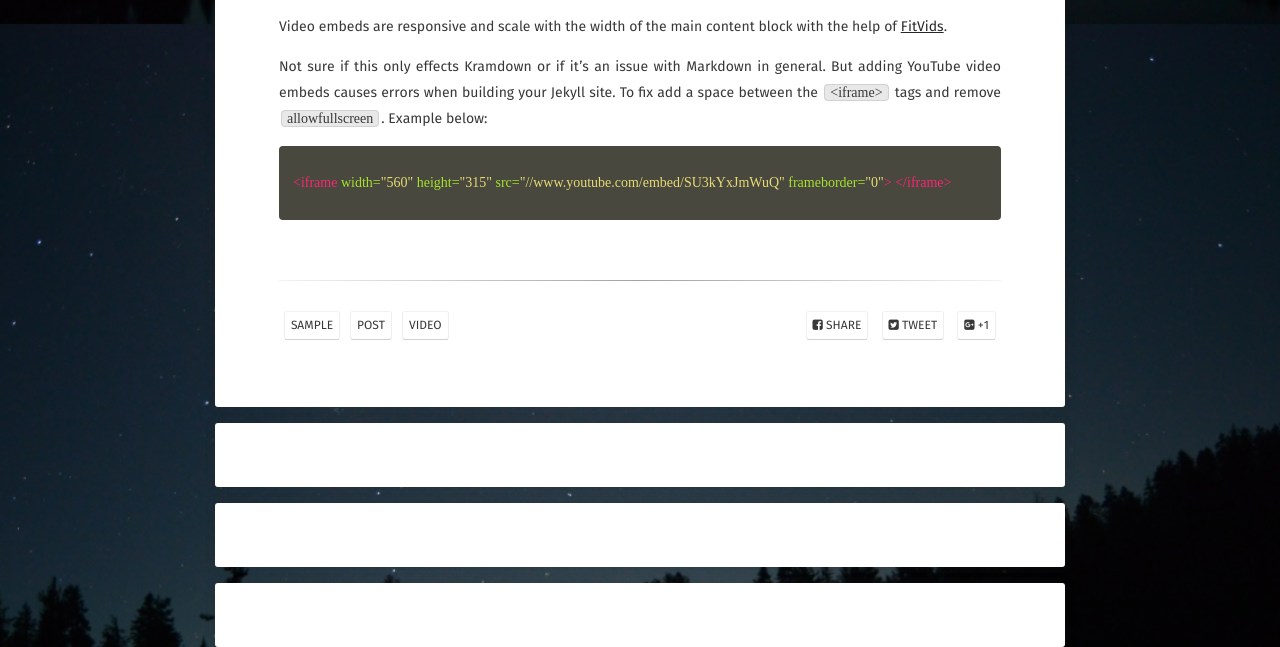
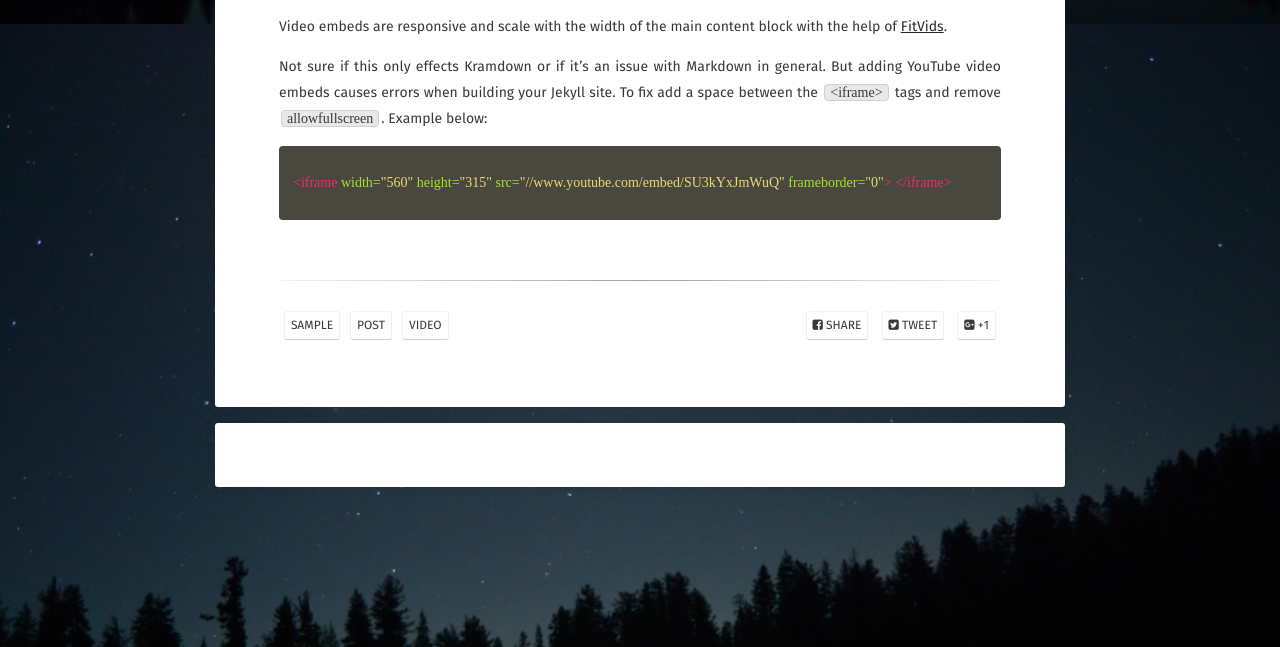
Before and after one commit to xuhui1990/zlatankr.github.io, a Jekyll site: the page built from _posts/2013-06-25-video-post.md, in a window 1280 px wide. Shown: the part 876-1523 px from the top of the page. Built offline with Jekyll 4.4.1, drawn with Linux system fonts in a browser that asks for light colours; some web fonts are replaced; comment, search, counter and statistics services are not loaded.

Commit message:
work in progress

```diff
--- a/_layouts/post.html
+++ b/_layouts/post.html
@@ -38,8 +38,7 @@ layout: compress
                 </div>
             </div>
         </div>
-        {% if page.comments and site.disqus_shortname %}<section id="disqus_thread" class="animated fadeInUp"></section><div id="disqus_thread"></div>
-        <div id="disqus_thread"></div>
+        {% if page.comments and site.disqus_shortname %}<div id="disqus_thread"></div>
 <script>
 
 /**
```
